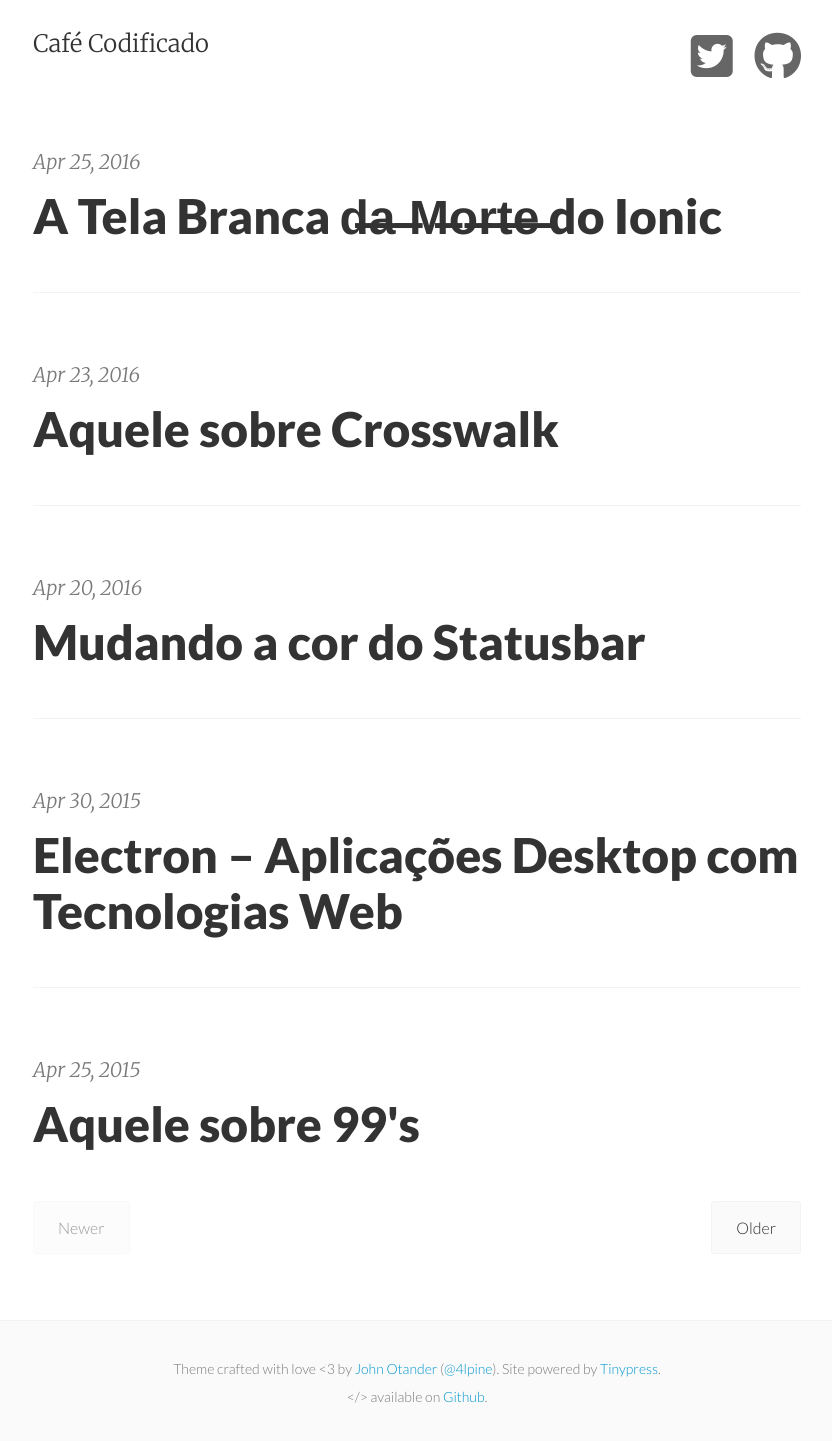
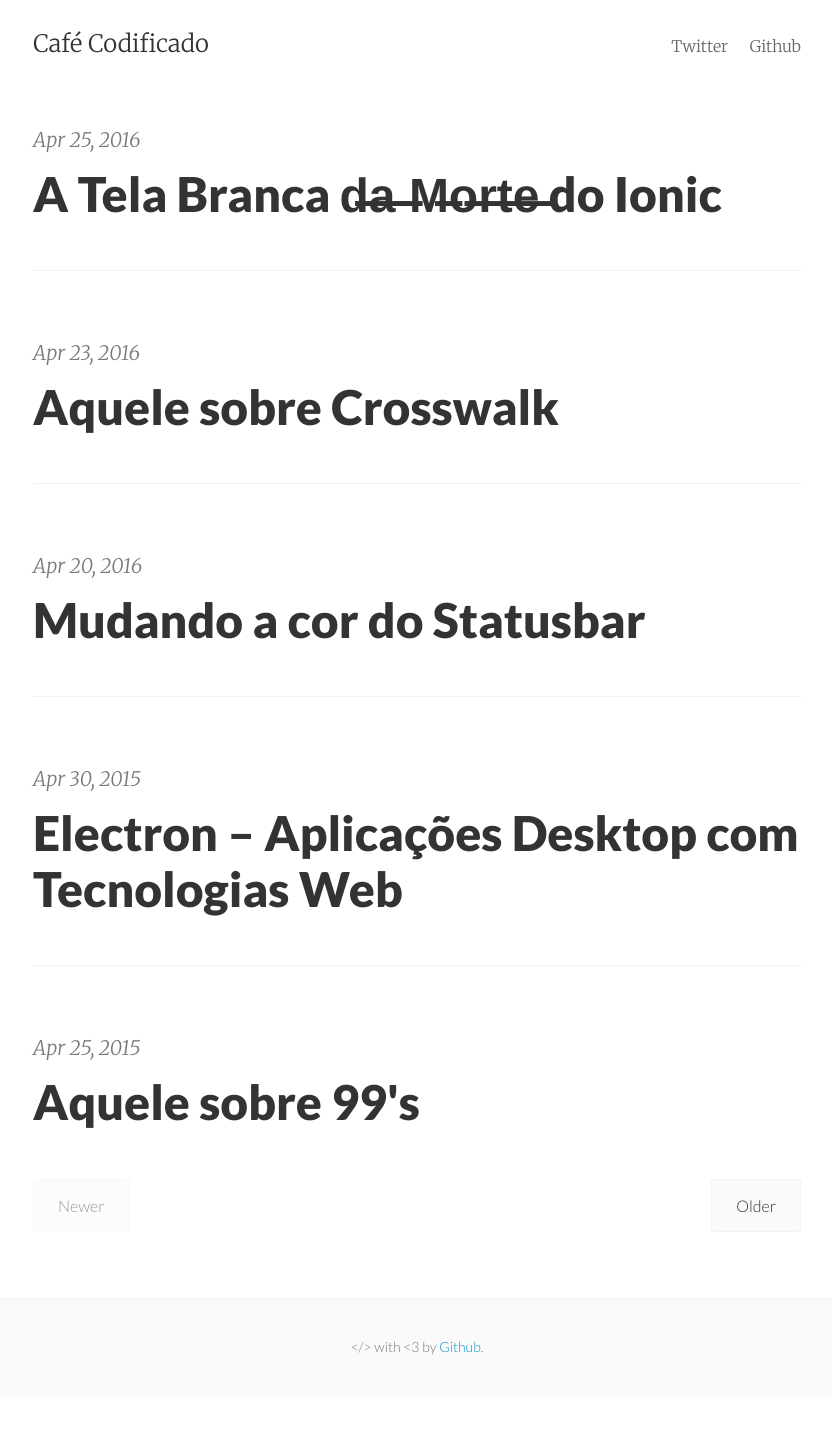
Before and after one commit to cafecodificado/cafecodificado.github.io, a Jekyll site: the page built from index.html, in a window 1280 px wide. Shown: the whole page, without its empty margins (223-1055 px from the left). Built offline with Jekyll 4.4.1, drawn with Linux system fonts in a browser that asks for light colours; nearby versions of some CDN libraries; the list of posts is cut into pages by our own code; after the commit the page ends 1399 px from its top, so only the background shows below that.

Commit message:
upside down

```diff
--- a/_includes/footer.html
+++ b/_includes/footer.html
@@ -2,8 +2,7 @@
   <div class="p2 wrap">
     <div class="measure mt1 center">
       <small>
-        Theme crafted with love &lt;3 by <a href="http://johnotander.com">John Otander</a> (<a href="https://twitter.com/4lpine">@4lpine</a>). Site powered by <a href="https://tinypress.co/">Tinypress</a>.<br>
-        &lt;/&gt; available on <a href="https://github.com/johnotander/pixyll.git">Github</a>.
+        &lt;/&gt; with &lt;3 by <a href="https://github.com">Github</a>.
       </small>
     </div>
   </div>
@@ -11,6 +10,7 @@
 
 {% if site.google_analytics %}
 <script>
+    /*
 (function(i,s,o,g,r,a,m){i['GoogleAnalyticsObject']=r;i[r]=i[r]||function(){
 (i[r].q=i[r].q||[]).push(arguments)},i[r].l=1*new Date();a=s.createElement(o),
 m=s.getElementsByTagName(o)[0];a.async=1;a.src=g;m.parentNode.insertBefore(a,m)
@@ -18,6 +18,6 @@
 
 ga('create', '{{ site.google_analytics }}', 'auto');
 ga('send', 'pageview');
-
+    */
 </script>
 {% endif %}
--- a/_includes/navigation.html
+++ b/_includes/navigation.html
@@ -1,4 +1,4 @@
-<a href="#"><i class="fa fa-twitter-square fa-3x" aria-hidden="true"></i></a>
-<a href="#"><i class="fa fa-github fa-3x" aria-hidden="true"></i></a>
+<a href="#">Twitter</a>
+<a href="#">Github</a>
 
 <!-- a href="{{ site.baseurl }}/contact/">Contact</a -->
--- a/_layouts/default.html
+++ b/_layouts/default.html
@@ -18,7 +18,6 @@
     <!-- Fonts -->
     <link href='http://fonts.googleapis.com/css?family=Merriweather:900,900italic,300,300italic' rel='stylesheet' type='text/css'>
     <link href='http://fonts.googleapis.com/css?family=Lato:900,300' rel='stylesheet' type='text/css'>
-    <script src="https://use.fontawesome.com/8bc9fc6201.js"></script>
 </head>
 
 <body>
```
